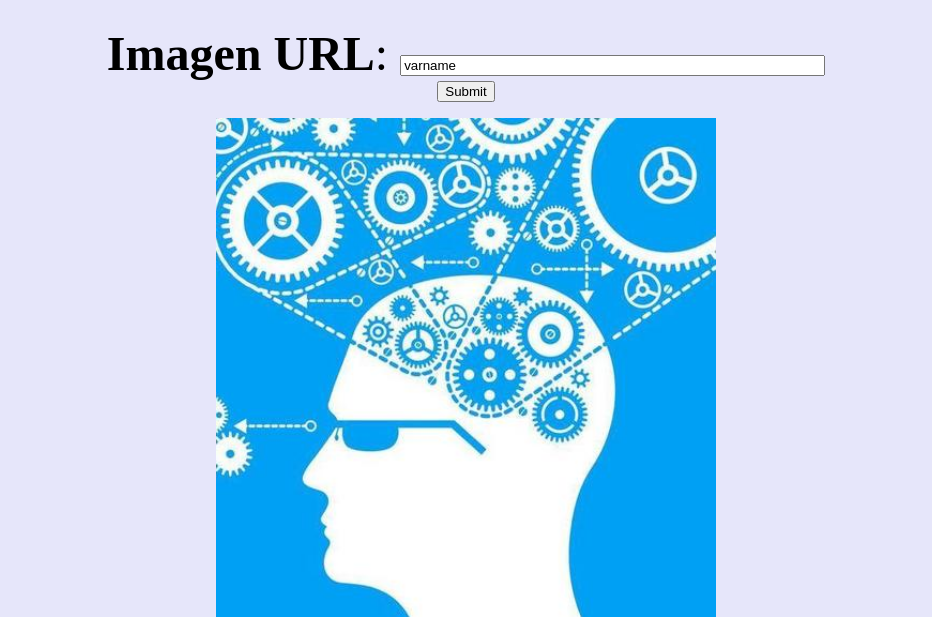
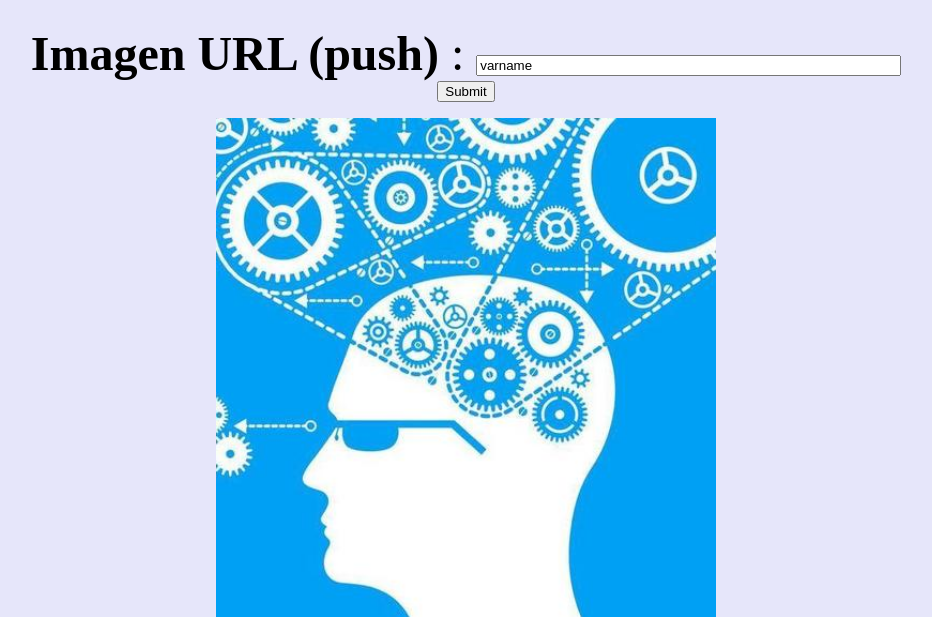
Before and after one commit to timlahi/proyectoPHP, a PHP site: page / in a window 1280 px wide. Shown: the top 617 px of the page, without its empty margins (174-1106 px from the left). Run offline with PHP 8.4, Linux system fonts and the light colour scheme.

Commit message:
probando despliegue continuo

```diff
--- a/index.php
+++ b/index.php
@@ -5,14 +5,14 @@
 <body bgcolor="#E6E6FA">
 &nbsp;
 &nbsp;
-&nbsp;
+
 &nbsp;
 &nbsp;
 &nbsp;
 &nbsp;
 <center>
 <form method="get" action="funcion.php" style="top: 1500px">
-    <font size="14"><b>Imagen URL</b>: <input type="text" name="varname" id="varname" value="varname" size="50" ><br/>
+    <font size="14"><b>Imagen URL (push) </b>: <input type="text" name="varname" id="varname" value="varname" size="50" ><br/>
 
     <input type="submit">
 </form>
```
